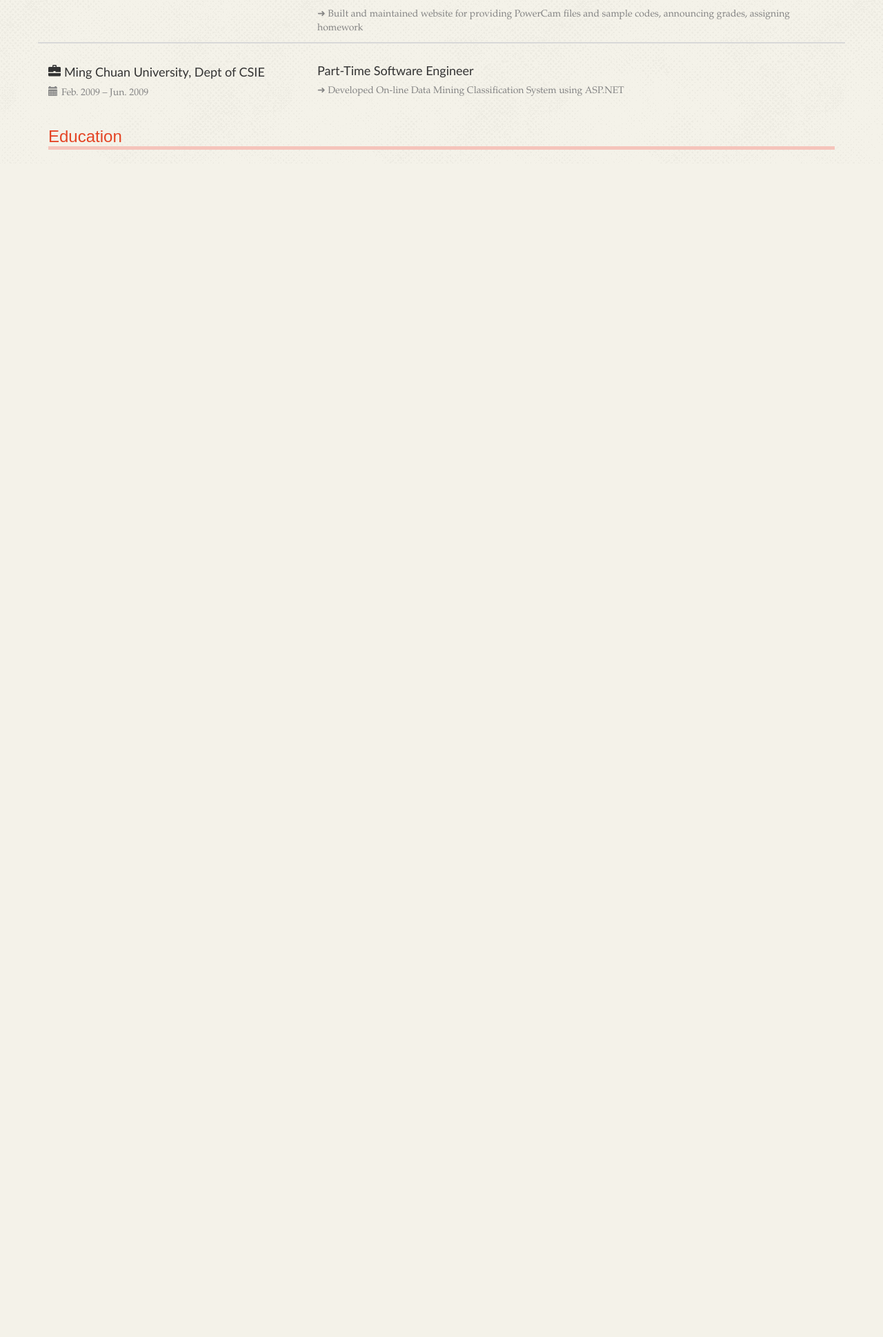
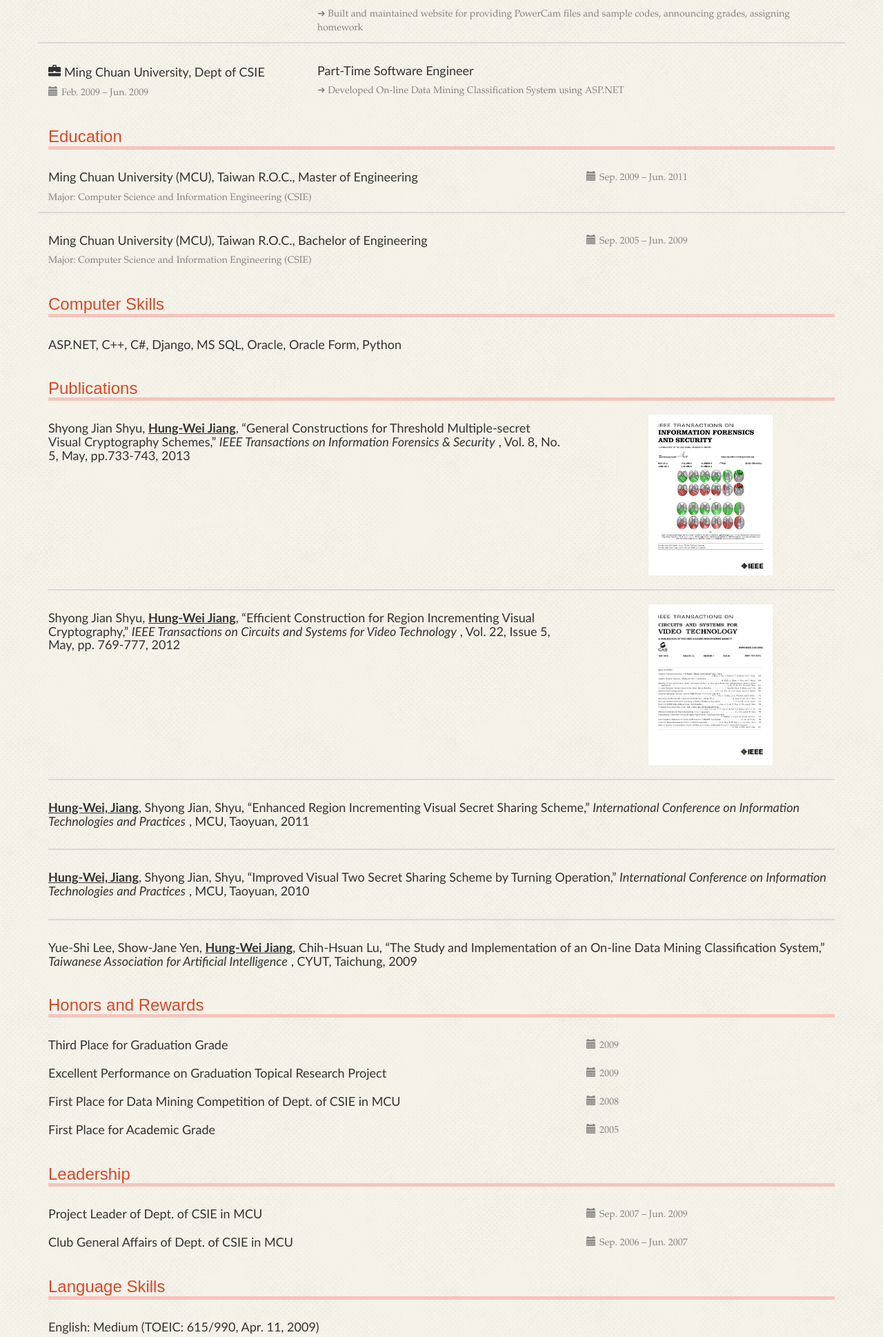
Before and after one commit to CutestPiglet/RobertHWChiang, a Django app: page /resume/ in a window 1280 px wide. Shown: the part 729-2667 px from the top of the page at 69% size. Before the commit the page ends 946 px from the top, so only its background shows below. Run offline with Django 3.2, Linux system fonts and the light colour scheme; some libraries are stand-ins or nearby versions.

Commit message:
add Education, Computer Skills, Publications, Honors and Rewards, Leadership and Language Skills contents

```diff
--- a/static/css/resume.css
+++ b/static/css/resume.css
@@ -5,6 +5,7 @@ h4 {
 p {
   color: #848484;
   font-family: 'Book Antiqua';
+  margin: 10px 0 10px 0;
 }
 
 hr {
@@ -30,3 +31,12 @@ legend {
   line-height: 26.4px;
   color: #e44424;
 }
+
+img {
+  height: 50%;
+  width: 50%;
+}
+
+div.pub_img_col {
+  text-align: center;
+}
--- a/static/js/resume.js
+++ b/static/js/resume.js
@@ -4,13 +4,13 @@ $(function(){
         $(this).prepend('&#10140; ');
     });
 
-    /* prepend briefcase icon to every h4 in company div */
-    $('div.company h4').each(function (){
+    /* prepend briefcase icon to every h4 in period div */
+    $('div.period h4').each(function (){
         $(this).prepend('<i class="glyphicon glyphicon-briefcase"></i>');
     });
 
-    /* prepend calendar icon to every p in company div */
-    $('div.company p').each(function (){
+    /* prepend calendar icon to every p in period div */
+    $('div.period p').each(function (){
         $(this).prepend('<i class="glyphicon glyphicon-calendar"></i>');
     });
 })
--- a/templates/resume.html
+++ b/templates/resume.html
@@ -14,8 +14,7 @@
   <fieldset>
     <legend>Work Expererience</legend>
     <div class="row">
-
-      <div class="col-md-4 company">
+      <div class="col-md-4 period">
         <h4>Gemini Open Cloud</h4>
         <p>Sep. 2015 – Present</p>
       </div>
@@ -31,7 +30,7 @@
       </div>
 
       <hr class="hidden-xs">
-      <div class="col-md-4 company">
+      <div class="col-md-4 period">
         <h4>Yang Ming Marine Transport Corporation</h4>
         <p>July. 2013 – Aug. 2015</p>
       </div>
@@ -44,7 +43,7 @@
       </div>
 
       <hr class="hidden-xs">
-      <div class="col-md-4 company">
+      <div class="col-md-4 period">
         <h4>Leverage Information Corporation</h4>
         <p>Apr. 2013 – Jun. 2013</p>
       </div>
@@ -55,7 +54,7 @@
       </div>
 
       <hr class="hidden-xs">
-      <div class="col-md-4 company">
+      <div class="col-md-4 period">
         <h4>Ming Chuan University, Dept of CSIE</h4>
         <p>Sep. 2009 – Jun. 2010</p>
       </div>
@@ -68,7 +67,7 @@
       </div>
 
       <hr class="hidden-xs">
-      <div class="col-md-4 company">
+      <div class="col-md-4 period">
         <h4>Ming Chuan University, Dept of CSIE</h4>
         <p>Feb. 2009 – Jun. 2009</p>
       </div>
@@ -77,13 +76,177 @@
         <p>Developed On-line Data Mining Classification System using ASP.NET</p>
         <hr class="visible-xs">
       </div>
-
     </div> <!-- row -->
   </fieldset>
 
   <!-- education -->
   <fieldset>
     <legend>Education</legend>
+    <div class="row">
+      <div class="col-md-8">
+        <h4>Ming Chuan University (MCU), Taiwan R.O.C., Master of Engineering</h4>
+        <p>Major: Computer Science and Information Engineering (CSIE)</p>
+      </div>
+      <div class="col-md-4 period">
+        <p>Sep. 2009 – Jun. 2011</p>
+        <hr class="visible-xs">
+      </div>
+
+      <hr class="hidden-xs">
+      <div class="col-md-8">
+        <h4>Ming Chuan University (MCU), Taiwan R.O.C., Bachelor of Engineering</h4>
+        <p>Major: Computer Science and Information Engineering (CSIE)</p>
+      </div>
+      <div class="col-md-4 period">
+        <p>Sep. 2005 – Jun. 2009</p>
+        <hr class="visible-xs">
+      </div>
+    </div>
   </fieldset>
 
+  <!-- computer skills -->
+  <fieldset>
+    <legend>Computer Skills</legend>
+    <div class="row">
+      <div class="col-md-12">
+        <h4>ASP.NET, C++, C#, Django, MS SQL, Oracle, Oracle Form, Python</h4>
+      </div>
+    </div>
+  </fieldset>
+
+  <!-- Publications -->
+  <fieldset>
+    <legend>Publications</legend>
+    <div class="row">
+      <div class="col-md-8">
+        <h4>Shyong Jian Shyu, <b><u>Hung-Wei Jiang</u></b>, “General Constructions for Threshold Multiple-secret Visual Cryptography Schemes,” <i>IEEE Transactions on Information Forensics & Security</i>, Vol. 8, No. 5, May, pp.733-743, 2013</h4>
+      </div>
+      <div class="col-md-4 pub_img_col">
+        <a href="http://ieeexplore.ieee.org/document/6472288/" target="_blank">
+          <img src="{% static 'img/resume/ieee_tifs.jpg' %}">
+        </a>
+        <hr class="visible-xs">
+      </div>
+    </div>
+
+    <hr class="hidden-xs">
+    <div class="row">
+      <div class="col-md-8">
+        <h4>Shyong Jian Shyu, <b><u>Hung-Wei Jiang</u></b>, “Efficient Construction for Region Incrementing Visual Cryptography,” <i>IEEE Transactions on Circuits and Systems for Video Technology</i>, Vol. 22, Issue 5, May, pp. 769-777, 2012</h4>
+      </div>
+      <div class="col-md-4 pub_img_col">
+        <a href="http://ieeexplore.ieee.org/document/6111277/" target="_blank">
+          <img src="{% static 'img/resume/ieee_csvt.jpg' %}">
+        </a>
+        <hr class="visible-xs">
+      </div>
+    </div>
+
+    <hr class="hidden-xs">
+    <div class="row">
+      <div class="col-md-12">
+        <h4><b><u>Hung-Wei, Jiang</u></b>, Shyong Jian, Shyu, “Enhanced Region Incrementing Visual Secret Sharing Scheme,” <i>International Conference on Information Technologies and Practices</i>, MCU, Taoyuan, 2011</h4>
+        <hr class="visible-xs">
+      </div>
+    </div>
+
+    <hr class="hidden-xs">
+    <div class="row">
+      <div class="col-md-12">
+        <h4><b><u>Hung-Wei, Jiang</u></b>, Shyong Jian, Shyu, “Improved Visual Two Secret Sharing Scheme by Turning Operation,” <i>International Conference on Information Technologies and Practices</i>, MCU, Taoyuan, 2010</h4>
+        <hr class="visible-xs">
+      </div>
+    </div>
+
+    <hr class="hidden-xs">
+    <div class="row">
+      <div class="col-md-12">
+        <h4>Yue-Shi Lee, Show-Jane Yen, <b><u>Hung-Wei Jiang</u></b>, Chih-Hsuan Lu, “The Study and Implementation of an On-line Data Mining Classification System,” <i>Taiwanese Association for Artificial Intelligence</i>, CYUT, Taichung, 2009</h4>
+        <hr class="visible-xs">
+      </div>
+    </div>
+  </fieldset>
+
+  <!-- honors and rewards -->
+  <fieldset>
+    <legend>Honors and Rewards</legend>
+    <div class="row">
+      <div class="col-md-8">
+        <h4>Third Place for Graduation Grade</h4>
+      </div>
+      <div class="col-md-4 period">
+        <p>2009</p>
+        <hr class="visible-xs">
+      </div>
+    </div>
+
+    <div class="row">
+      <div class="col-md-8">
+        <h4>Excellent Performance on Graduation Topical Research Project</h4>
+      </div>
+      <div class="col-md-4 period">
+        <p>2009</p>
+        <hr class="visible-xs">
+      </div>
+    </div>
+
+    <div class="row">
+      <div class="col-md-8">
+        <h4>First Place for Data Mining Competition of Dept. of CSIE in MCU</h4>
+      </div>
+      <div class="col-md-4 period">
+        <p>2008</p>
+        <hr class="visible-xs">
+      </div>
+    </div>
+
+    <div class="row">
+      <div class="col-md-8">
+        <h4>First Place for Academic Grade</h4>
+      </div>
+      <div class="col-md-4 period">
+        <p>2005</p>
+        <hr class="visible-xs">
+      </div>
+    </div>
+  </fieldset>
+
+  <!-- leadership -->
+  <fieldset>
+    <legend>Leadership</legend>
+    <div class="row">
+      <div class="col-md-8">
+        <h4>Project Leader of Dept. of CSIE in MCU</h4>
+      </div>
+      <div class="col-md-4 period">
+        <p>Sep. 2007 – Jun. 2009</p>
+        <hr class="visible-xs">
+      </div>
+    </div>
+
+    <div class="row">
+      <div class="col-md-8">
+        <h4>Club General Affairs of Dept. of CSIE in MCU</h4>
+      </div>
+      <div class="col-md-4 period">
+        <p>Sep. 2006 – Jun. 2007</p>
+        <hr class="visible-xs">
+      </div>
+    </div>
+  </fieldset>
+
+  <!-- language skills -->
+  <fieldset>
+    <legend>Language Skills</legend>
+    <div class="row">
+      <div class="col-md-12">
+        <h4>English: Medium (TOEIC: 615/990, Apr. 11, 2009)</h4>
+        <h4>Mandarin Chinese (Native Speaker)</h4>
+        <h4>Taiwanese (Advanced)</h4>
+      </div>
+    </div>
+  </fieldset>
+  <div class="">
+  </div>
+
 {% endblock main_content %}
```
Also changed, not shown: static/img/resume/ieee_csvt.jpg (added), static/img/resume/ieee_tifs.jpg (added).
